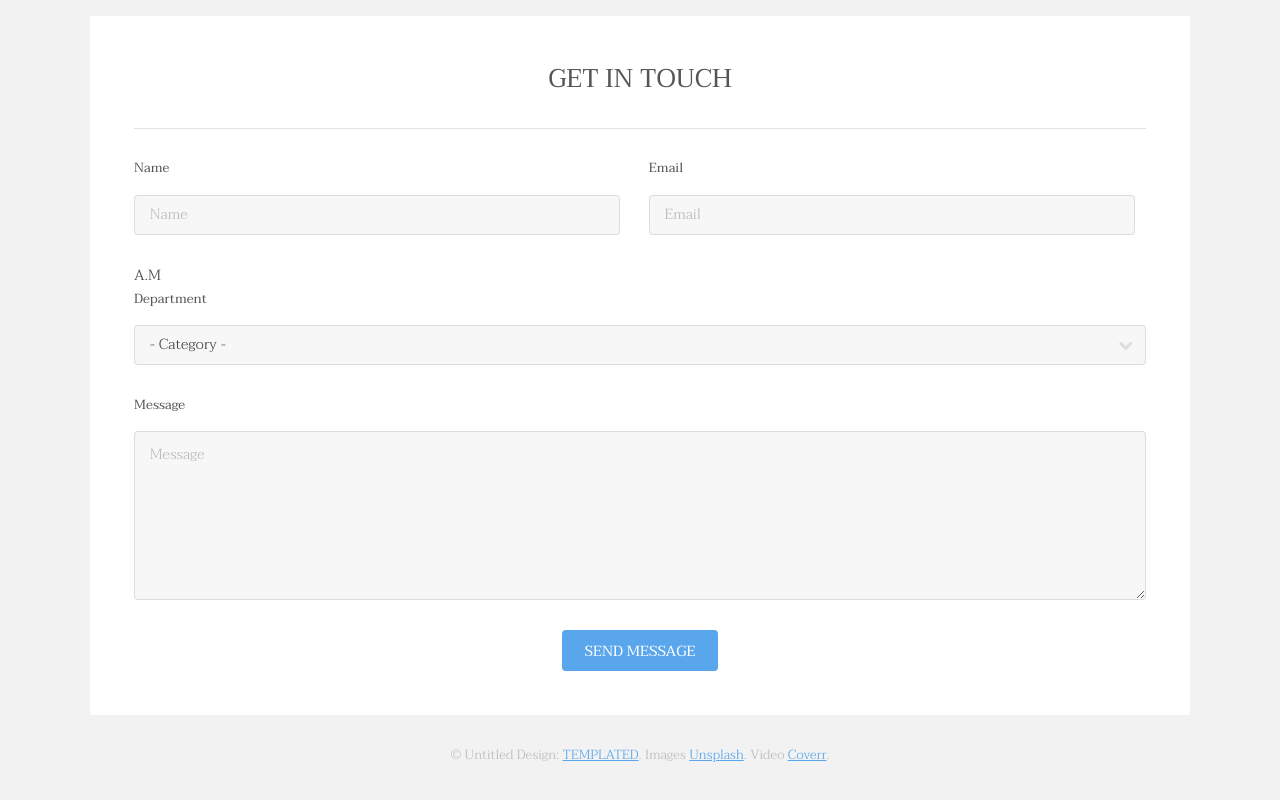
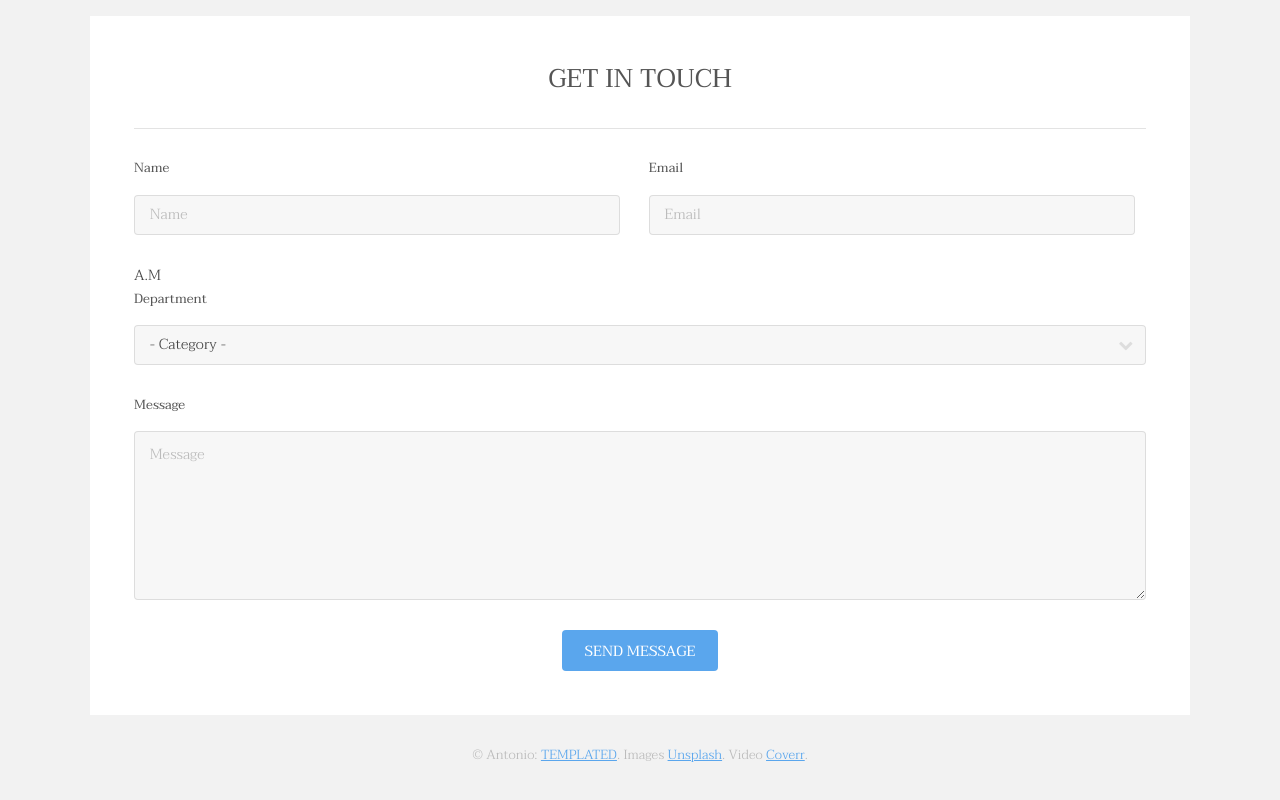
Before and after one commit to tonimr1/04_REP_METROPOLITA, a plain HTML site: page index.html in a window 1280 px wide. Shown: the part 3255-4055 px from the top of the page. Drawn offline with Linux system fonts and the light colour scheme.

Commit message:
cambios en el pie de pagina por Antonio

```diff
--- a/index.html
+++ b/index.html
@@ -194,7 +194,7 @@
 						</div>
 					</section>
 					<div class="copyright">
-						&copy; Untitled Design: <a href="https://templated.co/">TEMPLATED</a>. Images <a href="https://unsplash.com/">Unsplash</a>. Video <a href="http://coverr.co/">Coverr</a>.
+						&copy; Antonio: <a href="https://templated.co/">TEMPLATED</a>. Images <a href="https://unsplash.com/">Unsplash</a>. Video <a href="http://coverr.co/">Coverr</a>.
 					</div>
 				</div>
 			</footer>
```
